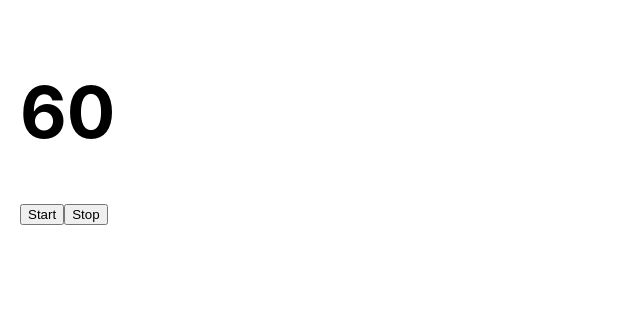
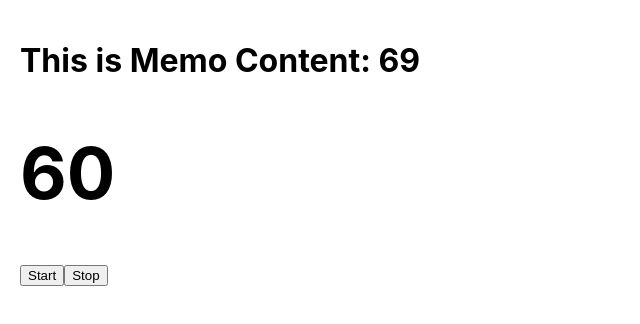
Before and after one commit to boyhotkey96/REACTJS, a React (Create React App) app in the folder tiktok/: page / in a window 1280 px wide. Shown: the top 324 px of the page, without its empty margins (0-640 px from the left). Built offline with nearby package versions, Linux system fonts and the light colour scheme.

Commit message:
add ContentMemo using HOC memo

```diff
--- /dev/null
+++ b/tiktok/src/ContentMemo.js
@@ -0,0 +1,11 @@
+import {memo} from 'react'
+import React from 'react'
+
+function ContentMemo({count}) {
+  console.log("Re-render ContentMomo")
+  return (
+    <h1>This is Memo Content: {count}</h1>
+  )
+}
+
+export default React.memo(ContentMemo)
--- a/tiktok/src/CountdownUseref.js
+++ b/tiktok/src/CountdownUseref.js
@@ -1,4 +1,5 @@
 import { useState, useRef, useEffect } from "react";
+import ContentMemo from "./ContentMemo";
 
 function CountdownUseref() {
   const [count, setCount] = useState(60);
@@ -35,6 +36,7 @@ function CountdownUseref() {
 
   return (
     <div style={{ padding: "20px" }}>
+      <ContentMemo count={timerId.current} />
       <h1 ref={h1Ref} style={{ fontSize: "72px" }}>
         {count}
       </h1>
```
